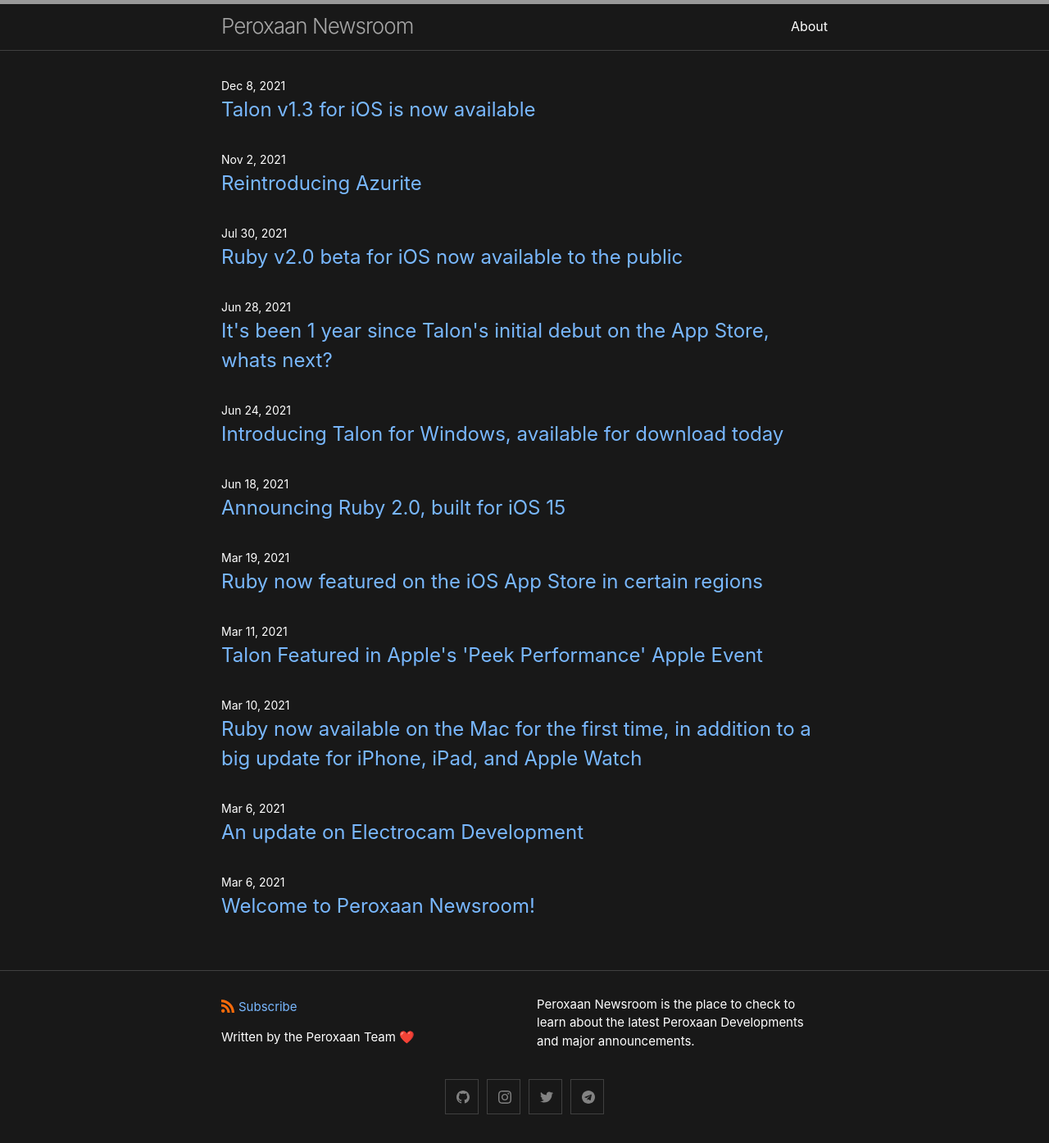
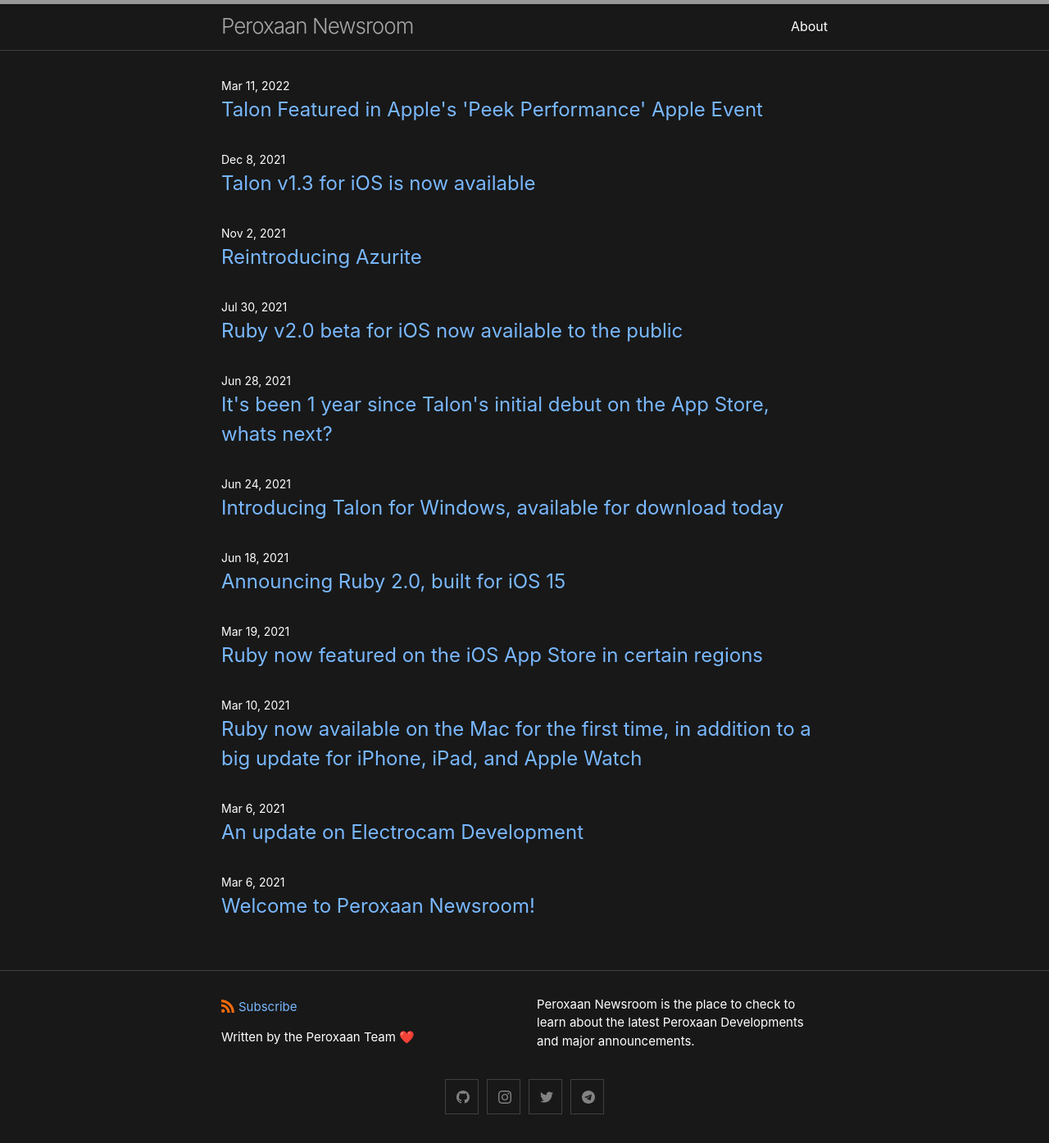
Before and after one commit to Peroxaan/peroxaan-newsroom, a Jekyll site: the page built from index.md, in a window 1280 px wide. Shown: the whole page at 82% size. Built offline with Jekyll 4.4.1, drawn with Linux system fonts in a browser that asks for light colours.

Commit message:
Update 2022-03-11-talon-peek-performance-apple-event.markdown

```diff
--- a/_posts/2022-03-11-talon-peek-performance-apple-event.markdown
+++ b/_posts/2022-03-11-talon-peek-performance-apple-event.markdown
@@ -1,7 +1,7 @@
 ---
 layout: post
 title:  "Talon Featured in Apple's 'Peek Performance' Apple Event"
-date:   2021-03-11 14:35:00 -0500
+date:   2022-03-11 14:45:00 -0500
 categories: announcement
 ---
 
```
